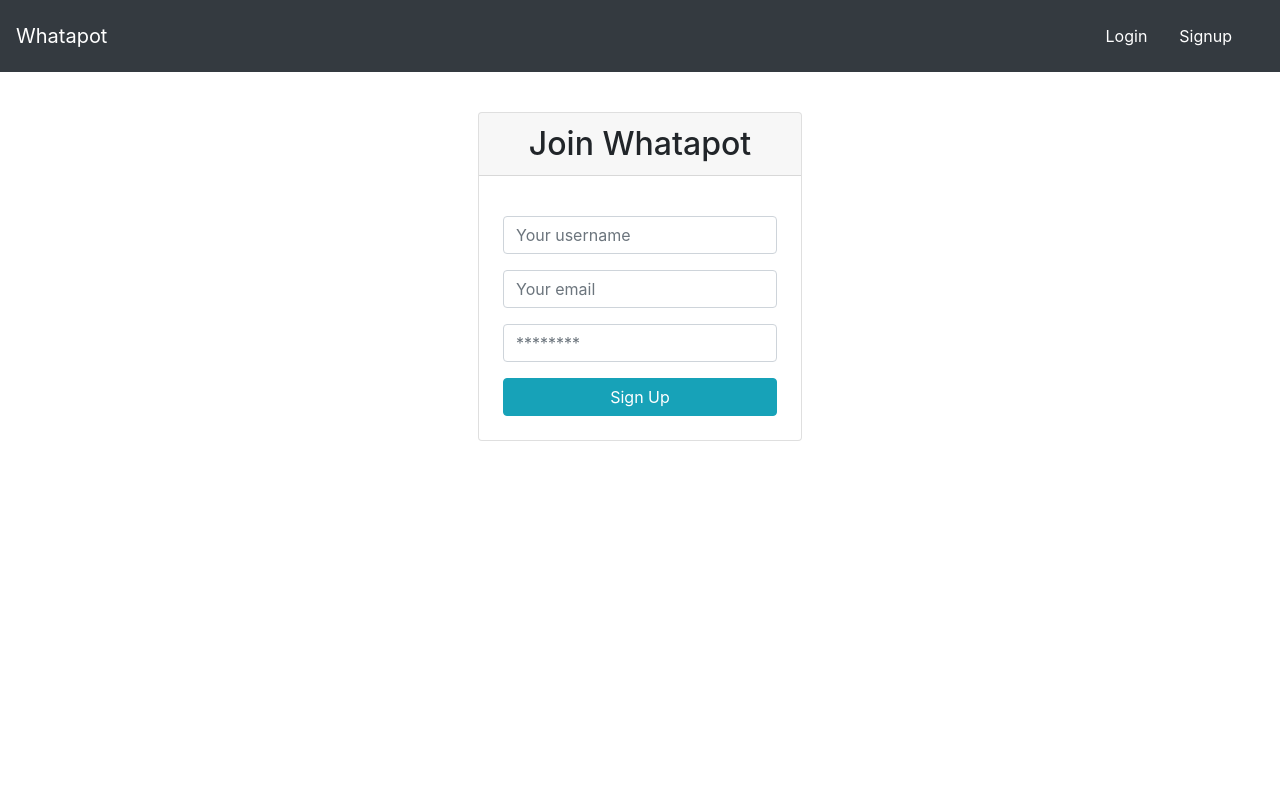
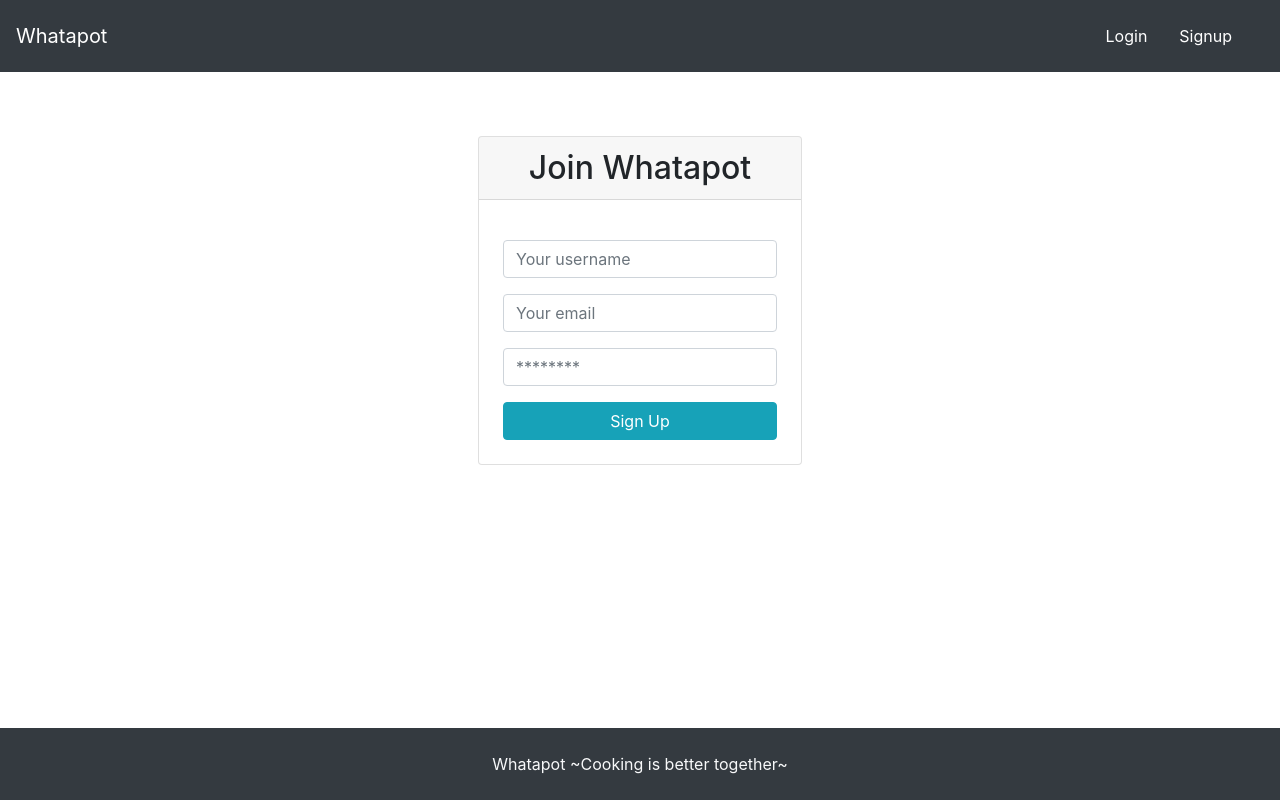
Before and after one commit to kevin-ivy/Whatapot, a React (Create React App) app in the folder client/: page /signup in a window 1280 px wide. Built offline with nearby package versions, Linux system fonts and the light colour scheme.

Commit message:
Added basic footer

```diff
--- a/client/src/App.js
+++ b/client/src/App.js
@@ -7,6 +7,7 @@ import ApolloClient from 'apollo-boost';
 import Login from './pages/Login';
 import Signup from './pages/Signup';
 import Header from './components/Header';
+import Footer from './components/Footer';
 
 const client = new ApolloClient({
   request: operation => {
@@ -33,6 +34,7 @@ function App() {
             <Route exact path='/signup' component={Signup}/>
           </Switch>
         </div>
+        <Footer />
       </Router>
     </ApolloProvider>
   );
--- /dev/null
+++ b/client/src/components/Footer/index.js
@@ -0,0 +1,11 @@
+import React from 'react';
+
+const Footer = () => {
+  return (
+    <footer className="w-100 mt-auto bg-dark text-light p-4 fixed-bottom">
+      <div className="container text-center">Whatapot ~Cooking is better together~</div>
+    </footer>
+  );
+};
+
+export default Footer;
--- a/client/src/components/Header/index.js
+++ b/client/src/components/Header/index.js
@@ -9,7 +9,7 @@ const Header = () => {
     }
 
     return (
-        <nav className='navbar navbar-expand sticky-top navbar-dark bg-dark justify-content-between'>
+        <nav className='navbar navbar-expand sticky-top navbar-dark bg-dark justify-content-between mb-5'>
             <a className='navbar-brand' href='/'>Whatapot</a>
             <div className='navbar' id='navbarNav'>
                 <ul className='navbar-nav justify-content-between'>
```
